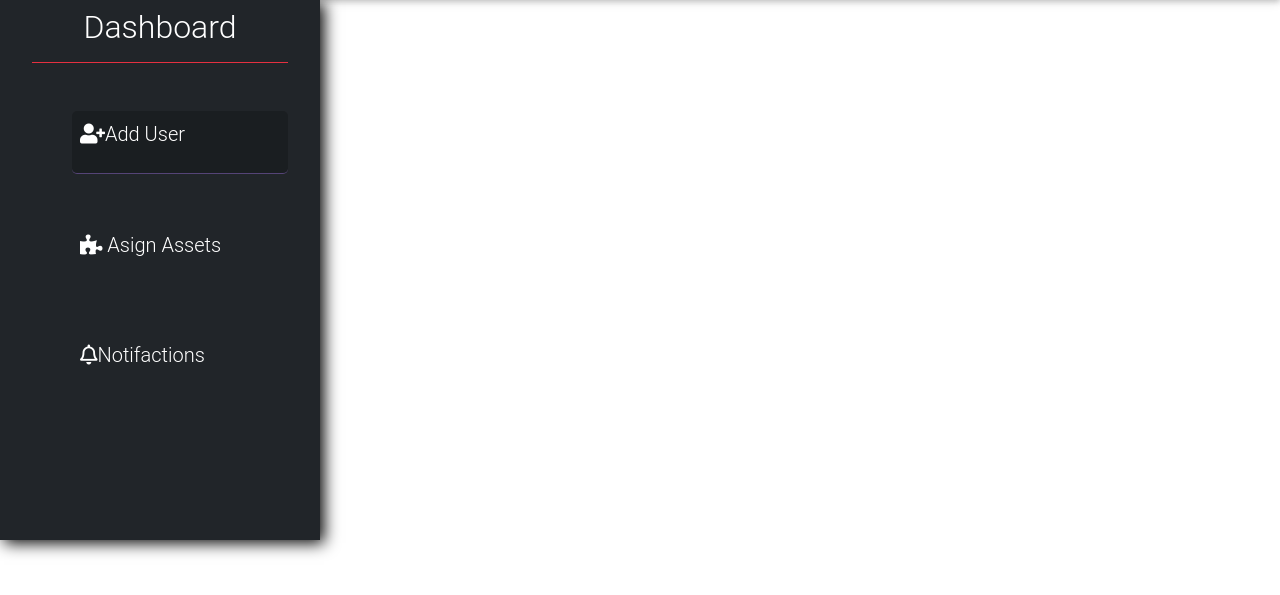
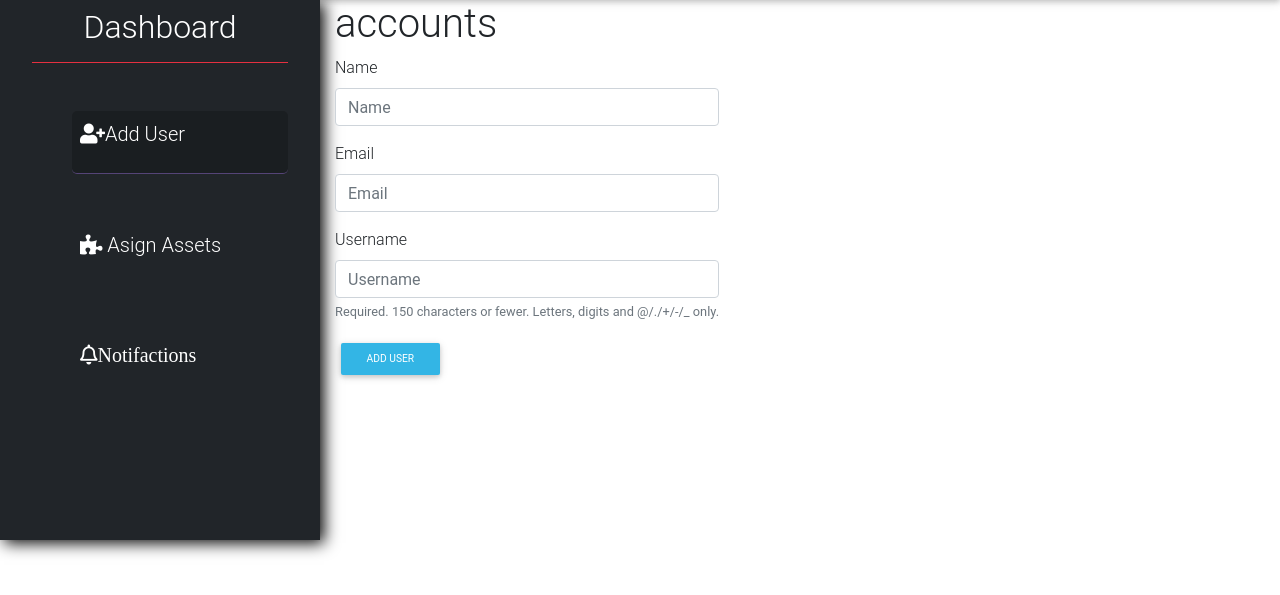
Before and after one commit to kipkemoimayor/Hr_assest_manager, a Django app: page /accounts/dashboard/ in a window 1280 px wide. Shown: the part 66-661 px from the top of the page. Run offline with Django 3.2, Linux system fonts and the light colour scheme; the visitor is signed in with stand-in values (Sample User, id 1); parts of the project's set-up code (start-up, migrations or seed data) failed here and were passed over; some libraries are stand-ins or nearby versions.

Commit message:
Added a error messages

```diff
--- a/Hr_admin/urls.py
+++ b/Hr_admin/urls.py
@@ -15,7 +15,7 @@ Including another URLconf
 """
 from django.contrib import admin
 from django.urls import path,include
-from django.contrib.auth import views as auth_views
+# from django.contrib.auth import views as auth_views
 
 urlpatterns = [
     path('admin/', admin.site.urls),
--- a/hr_admin/forms.py
+++ b/hr_admin/forms.py
@@ -23,3 +23,14 @@ class CustomUserChangeForm(UserChangeForm):
 class LoginForm(forms.Form):
     email=forms.CharField(label="Email",required=True)
     password=forms.CharField(label="Password",required=True, widget=forms.PasswordInput)
+
+
+class UserSignUp(forms.ModelForm):
+    class Meta:
+        model=CustomUser
+        fields=('name','email',"username")
+
+class NewPasswordForm(UserCreationForm):
+    class Meta(UserChangeForm):
+        model=CustomUser
+        fields=('username',"password1",'password2')
--- a/hr_admin/models.py
+++ b/hr_admin/models.py
@@ -1,6 +1,5 @@
 from django.db import models
 from django.contrib.auth.models import AbstractUser
-from django.db import models
 
 # Create your models here.
 
--- a/hr_admin/static/css/index.css
+++ b/hr_admin/static/css/index.css
@@ -69,3 +69,7 @@
   margin: auto;
   width: 80%;
 }
+.phase{
+  position: absolute;
+  left: 20em;
+}
--- /dev/null
+++ b/hr_admin/static/js/index.js
@@ -0,0 +1,22 @@
+'use strict'
+$(document).ready(_=>{
+  let anchor=document.querySelector("#dashboard >div");
+  let anchorTwo=document.querySelector("#two");
+  let anchorThree=document.querySelector("#three");
+  console.log(anchorTwo);
+  anchor.addEventListener("click",_=>{
+    anchor.classList.add("actives")
+    anchorTwo.classList.remove("actives")
+    anchorThree.classList.remove("actives")
+  });
+  anchorTwo.addEventListener("click",_=>{
+    anchorTwo.classList.add("actives")
+    anchor.classList.remove("actives")
+    anchorThree.classList.remove("actives")
+  });
+  anchorThree.addEventListener("click",_=>{
+    anchorThree.classList.add("actives")
+    anchorTwo.classList.remove("actives")
+    anchor.classList.remove("actives")
+  })
+});
--- a/hr_admin/templates/base.html
+++ b/hr_admin/templates/base.html
@@ -33,6 +33,7 @@
     <!-- MDB core JavaScript -->
     <script type="text/javascript" src="https://cdnjs.cloudflare.com/ajax/libs/mdbootstrap/4.8.7/js/mdb.min.js"></script>
       {%bootstrap_javascript%}
+      <script src="{%static 'js/index.js'%}" charset="utf-8"></script>
     {%endblock%}
   </body>
 </html>
--- a/hr_admin/templates/dashboard.html
+++ b/hr_admin/templates/dashboard.html
@@ -1,5 +1,5 @@
 {%extends 'base.html'%}
-
+{% load bootstrap4%}
 {%block content%}
   <div class="dashboard">
     <section id='dashboard'>
@@ -14,15 +14,42 @@
         <p><a>  <i class="fas fa-user-plus"></i>Add User</a></p>
       </div>
 
-      <div class="asset">
+      <div  id="two" class="asset">
         <p><a> <i class="fas fa-puzzle-piece"></i> Asign Assets</a></p>
       </div>
-      <div class="asset">
-        <p><a> <i class="far fa-bell"></i>Notifactions</a></p>
+      <div id="three" class="asset">
+        <p><a <i class="far fa-bell"></i>Notifactions</a></p>
       </div>
     </section>
 
 
 
   </div>
+<div class="phase">
+  <div class="container">
+    <div class="row">
+      <div class="col-md-12">
+        <h1>accounts</h1>
+        {% for message in messages %}
+
+                    <div class="alert alert-danger">
+                        <a class="close"  data-dismiss="alert">×</a>
+
+                        {{ message }}
+
+                    </div>
+            {% endfor %}
+        <form class="" action="" method="post">
+          {%csrf_token%}
+          {%bootstrap_form form%}
+          <button class="btn btn-info btn-sm" type="submit" name="button">Add user</button>
+        </form>
+
+      </div>
+
+    </div>
+
+  </div>
+</div>
+
 {%endblock%}
--- a/hr_admin/templates/navbar.html
+++ b/hr_admin/templates/navbar.html
@@ -1,5 +1,5 @@
 {%load static%}
-<nav class="navbar navbar-expand-lg navbar-dark bg-dark">
+<nav class="navbar navbar-expand-lg navbar-dark bg-dark nav-sticky">
   <a class="navbar-brand" href="/"><img src="{%static 'img/ic.svg'%}" height="40" width="50" alt="">Quest</a>
   <button class="navbar-toggler" type="button" data-toggle="collapse" data-target="#navbarSupportedContent" aria-controls="navbarSupportedContent" aria-expanded="false" aria-label="Toggle navigation">
     <span class="navbar-toggler-icon"></span>
--- /dev/null
+++ b/hr_admin/templates/user_activate.html
@@ -0,0 +1,6 @@
+{% autoescape off %}
+Hi {{ user.username }},
+Please click on the link to confirm your registration,
+Your username is {{user.username}}
+http://{{ domain }}{% url 'activate_user' uidb64=uid token=token %}
+{% endautoescape %}
--- a/hr_admin/urls.py
+++ b/hr_admin/urls.py
@@ -5,8 +5,9 @@ urlpatterns=[
     path("",views.index,name="index"),
     path("accounts/registration",views.signup,name="signup"),
     path('activate/(<uidb64>[0-9A-Za-z_\-]+)/(<token>[0-9A-Za-z]{1,13}-[0-9A-Za-z]{1,20})/',views.activate, name='activate'),
+    path('activate/password/(<uidb64>[0-9A-Za-z_\-]+)/(<token>[0-9A-Za-z]{1,13}-[0-9A-Za-z]{1,20})/',views.activate_user, name='activate_user'),
     path("accounts/login/",views.user_login,name="login"),
     path("accounts/logout/",views.user_logout,name="logout"),
     path("accounts/dashboard/",views.dashboard,name='dashboard'),
-
+    path("accounts/password/",views.new_password,name='password'),
 ]
--- a/hr_admin/views.py
+++ b/hr_admin/views.py
@@ -2,7 +2,7 @@ from django.shortcuts import render,redirect
 from django.http import HttpResponse
 from django.contrib.auth import login ,authenticate,logout
 from django.contrib.auth.decorators import login_required
-from .forms import SignupForm,LoginForm
+from .forms import SignupForm,LoginForm,UserSignUp,NewPasswordForm
 from django.contrib.sites.shortcuts import get_current_site
 from django.utils.encoding import force_bytes, force_text
 from django.utils.http import urlsafe_base64_encode, urlsafe_base64_decode
@@ -71,6 +71,22 @@ def activate(request,uidb64,token):
 
     else:
         return HttpResponse("Link invalid")
+def activate_user(request,uidb64,token):
+    try:
+        uid=force_text(urlsafe_base64_decode(uidb64))
+        user=CustomUser.objects.get(pk=uid)
+
+    except (TypeError, ValueError, OverflowError, User.DoesNotExist):
+        user=None
+
+    if user is not None and accounts_activation_token.check_token(user,token):
+        user.is_active=True;
+        user.save()
+        login(request,user)
+        return HttpResponse("<p>Your account is now active please Create new password <a href='/accounts/password/'>here</a></p>")
+
+    else:
+        return HttpResponse("Link invalid")
 
 
 def user_login(request):
@@ -106,7 +122,80 @@ def user_logout(request):
 def dashboard(request):
     title=f'{request.user} dashboard'
     if request.user.is_superuser:
+        if request.method=='POST':
+            form=UserSignUp(request.POST)
+            if form.is_valid():
+                name=form.cleaned_data['name']
+                username=form.cleaned_data['username']
+                to_email=form.cleaned_data['email']
+                user=form.save(commit=False)
+                user.is_active=False
+                user.name=name
+                user.is_superuser="f"
+                valid_user=CustomUser.objects.filter(username=username)
+                valid_email=CustomUser.objects.filter(email=to_email)
+                print(valid_user,valid_email)
+                print("*"*9)
+                if len(username)==0 or len(valid_email) ==0 :
+                    user.save()
+                    current_site=get_current_site(request)
+                    mail_subject=f" Hello {name} Please Activate your Account"
+                    message=render_to_string('user_activate.html',{
+                        'user':user,
+                        "domain":current_site.domain,
+                        'uid':urlsafe_base64_encode(force_bytes(user.pk)),
+                        'token':accounts_activation_token.make_token(user),
+                    })
+                    to_email=form.cleaned_data['email']
+                    email=EmailMessage(
+                        mail_subject,message,to=[to_email]
+                    )
+                    email.send()
+                    return redirect("dashboard")
 
-        return render(request,'dashboard.html',{"title":title})
+                else:
+                    messages.error(request,'username or email already taken')
+                    return redirect("dashboard")
+
+        form=UserSignUp()
+
+
+        return render(request,'dashboard.html',{"title":title,"form":form})
     else:
         return HttpResponse("You are not authorized")
+
+
+def new_password(request):
+    title='Create new Password'
+
+    if request.method=='POST':
+        new_user=request.POST.get('username')
+        test_user=CustomUser.objects.filter(username=new_user)
+        if len(test_user)>=1:
+            instance=CustomUser.objects.get(username=new_user)
+            form=NewPasswordForm(request.POST,instance=instance)
+            if form.is_valid():
+                user=form.cleaned_data['username']
+                password2=form.cleaned_data['password2']
+                password1=form.cleaned_data['password1']
+                username=CustomUser.objects.filter(username=user)
+                if username is not None:
+                    if password1 and  password2 and password1!=password2:
+                        messages.error(request,"Password mismatch")
+                        return redirect("password")
+                    else:
+                        password=form.save(commit=False)
+                        password.set_password(form.cleaned_data['password2'])
+                        password.save()
+                        messages.success(request,"Password changed succefully please Login")
+                        return redirect("login")
+                else:
+                    messages.error(request,"invalid Username or Password mismatch")
+                    return redirect("password")
+        else:
+            messages.error(request,"invalid Username")
+            return redirect("password")
+
+    form=NewPasswordForm()
+
+    return render(request,'accounts/pass_new.html',{'title':title,"form":form})
```
Also changed, not shown: hr_admin/templates/accounts/pass_new.html (added, +37 -0 lines).
